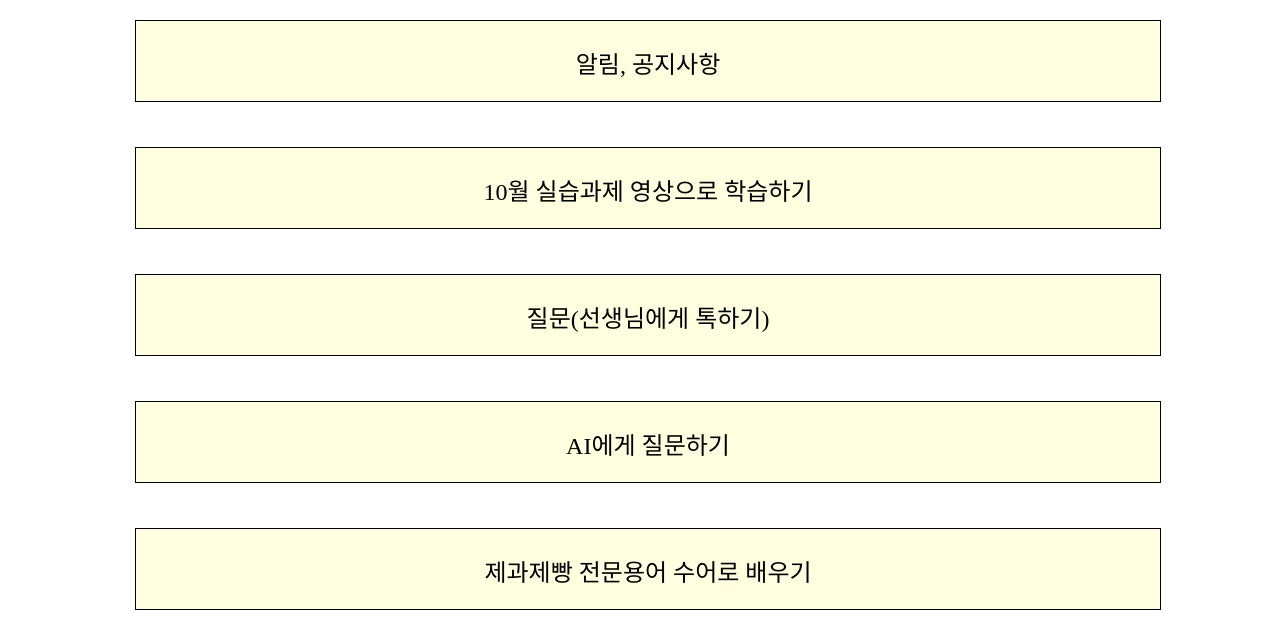
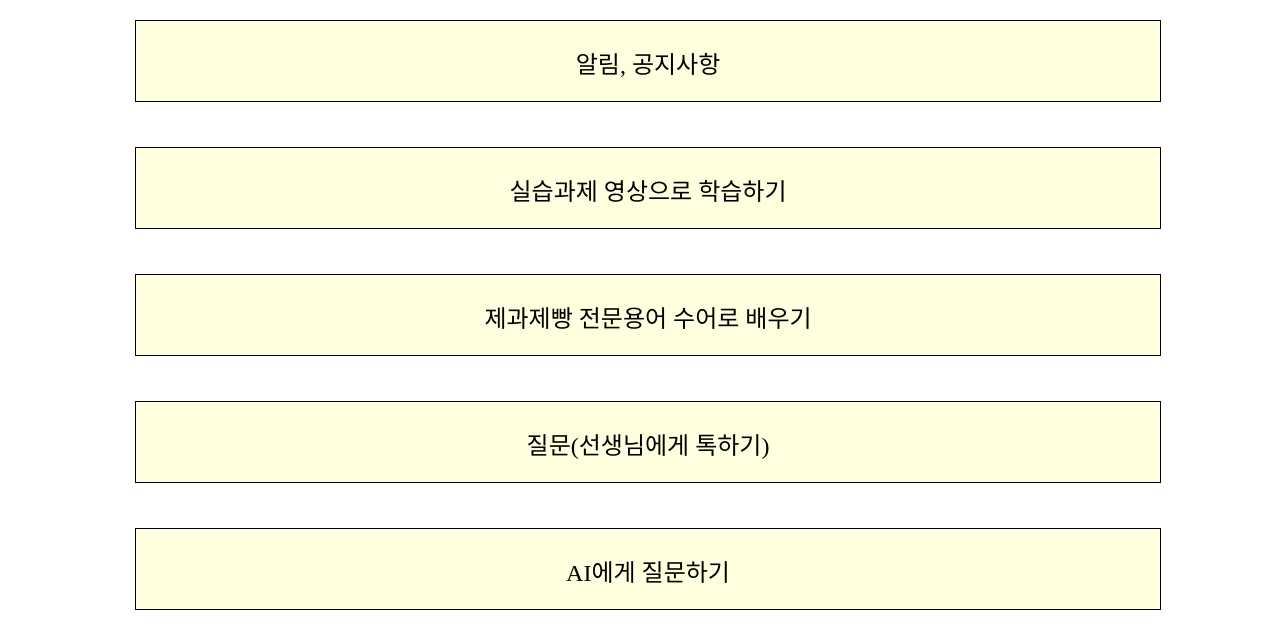
Before and after one commit to Drataniar/Drataniar_video_practice, a website: page home.html in a window 1280 px wide. Shown: the part 213-856 px from the top of the page. Drawn offline with Linux system fonts and the light colour scheme; no server answers.

Commit message:
home 화면 변경

```diff
--- a/home.html
+++ b/home.html
@@ -25,7 +25,10 @@
             <p>알림, 공지사항</p>
         </div>
         <div class="menuBtn" onclick="goToMain('video')">
-            <p>10월 실습과제 영상으로 학습하기</p>
+            <p>실습과제 영상으로 학습하기</p>
+        </div>
+        <div class="menuBtn" onclick="goToMain('sign')">
+            <p>제과제빵 전문용어 수어로 배우기</p>
         </div>
         <div class="menuBtn" onclick="goToMain('qa')">
             <p>질문(선생님에게 톡하기)</p>
@@ -33,9 +36,7 @@
         <div class="menuBtn" onclick="goToMain('ai')">
             <p>AI에게 질문하기</p>
         </div>
-        <div class="menuBtn" onclick="goToMain('sign')">
-            <p>제과제빵 전문용어 수어로 배우기</p>
-        </div>
+
     </div>
 
     <script src="home.js"></script>
```
